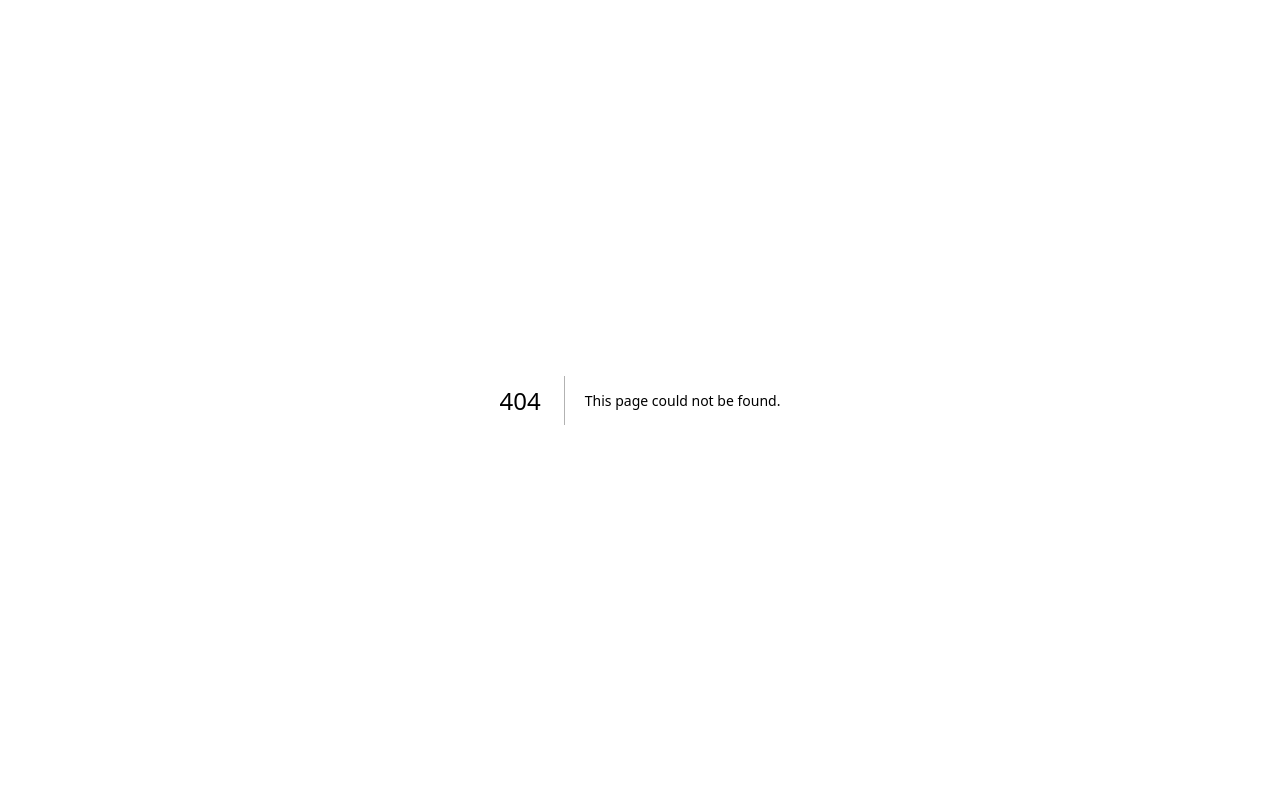
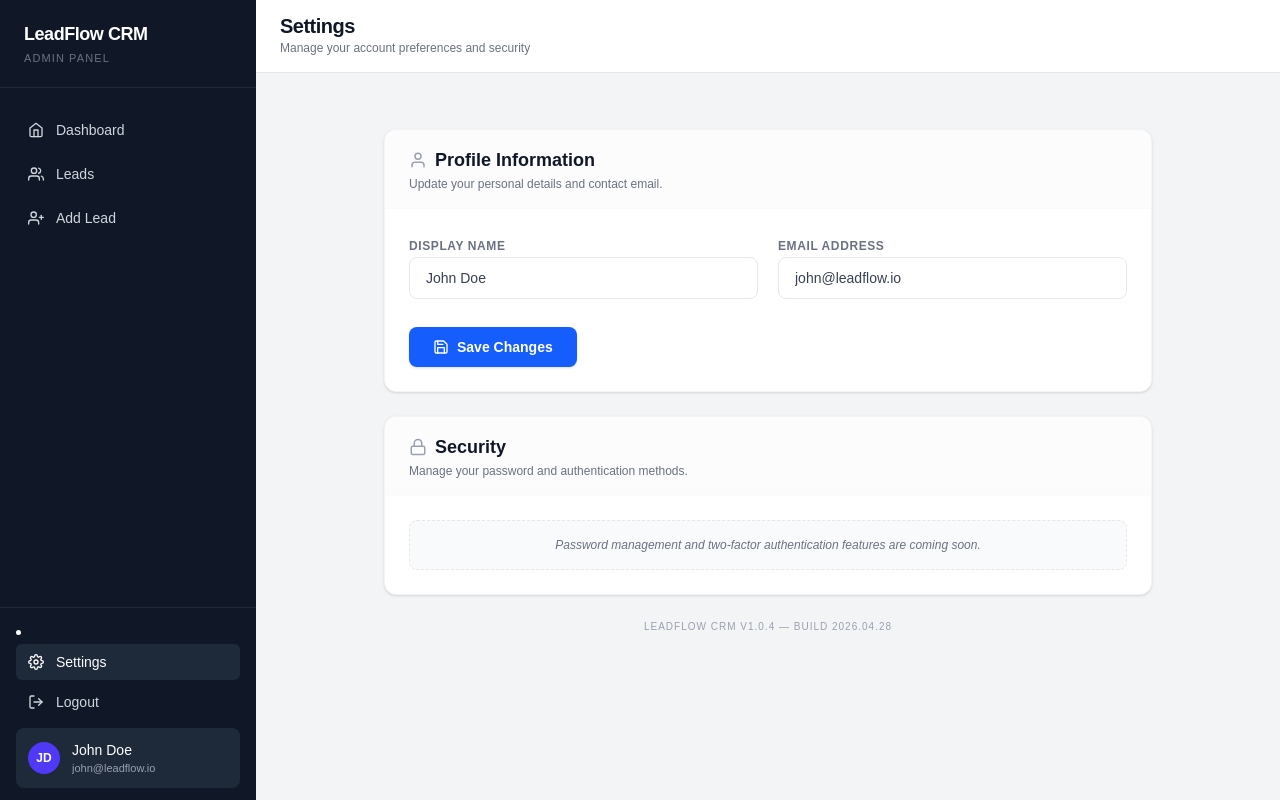
Before and after one commit to Teshome-Worku/FUTURE_FS_02, a Next.js app in the folder frontend/: page /dashboard/settings in a window 1280 px wide. Before the commit this address had no page. Built offline with nearby package versions, Linux system fonts and the light colour scheme.

Commit message:
feat: implement settings page and add sidebar component to dashboard layout

```diff
--- /dev/null
+++ b/frontend/src/app/dashboard/settings/page.js
@@ -0,0 +1,136 @@
+"use client";
+
+import { useState, useEffect } from "react";
+import { useHeader } from "@/context/HeaderContext";
+import {
+  FiUser,
+  FiMail,
+  FiLock,
+  FiCheckCircle,
+  FiSave
+} from "react-icons/fi";
+
+export default function SettingsPage() {
+  const { setHeader } = useHeader();
+
+  // ── Local State ──────────────────────────────────────────────────────────────
+  const [profile, setProfile] = useState({
+    name: "John Doe",
+    email: "john@leadflow.io",
+  });
+  const [isSaving, setIsSaving] = useState(false);
+  const [showSuccess, setShowSuccess] = useState(false);
+
+  // ── Configure global Header ─────────────────────────────────────────────────
+  useEffect(() => {
+    setHeader({
+      title: "Settings",
+      subTitle: "Manage your account preferences and security",
+      actionButton: null,
+    });
+  }, [setHeader]);
+
+  // ── Handlers ────────────────────────────────────────────────────────────────
+  const handleSave = (e) => {
+    e.preventDefault();
+    setIsSaving(true);
+
+    // Simulate API call
+    setTimeout(() => {
+      setIsSaving(false);
+      setShowSuccess(true);
+      setTimeout(() => setShowSuccess(false), 3000);
+    }, 800);
+  };
+
+  return (
+    <div className="max-w-3xl mx-auto py-6 space-y-6">
+
+      {/* ── Success Toast (Simple inline feedback) ── */}
+      {showSuccess && (
+        <div className="flex items-center gap-2 rounded-lg bg-green-50 px-4 py-3 text-sm font-medium text-green-700 border border-green-100 animate-in fade-in slide-in-from-top-4">
+          <FiCheckCircle className="h-4 w-4" />
+          Settings saved successfully!
+        </div>
+      )}
+
+      {/* ── Profile Section ── */}
+      <section className="bg-white rounded-xl shadow-sm border border-gray-100 overflow-hidden">
+        <div className="px-6 py-4 border-b border-gray-50 bg-gray-50/50">
+          <h2 className="text-lg font-semibold text-gray-900 flex items-center gap-2">
+            <FiUser className="text-gray-400" /> Profile Information
+          </h2>
+          <p className="text-xs text-gray-500 mt-0.5">Update your personal details and contact email.</p>
+        </div>
+
+        <form onSubmit={handleSave} className="p-6 space-y-5">
+          <div className="grid grid-cols-1 md:grid-cols-2 gap-5">
+            {/* Name */}
+            <div className="space-y-1.5">
+              <label className="text-xs font-bold text-gray-500 uppercase tracking-wider">
+                Display Name
+              </label>
+              <input
+                type="text"
+                value={profile.name}
+                onChange={(e) => setProfile({ ...profile, name: e.target.value })}
+                className="w-full rounded-lg border border-gray-200 bg-white px-4 py-2.5 text-sm text-gray-700 outline-none transition focus:border-blue-500 focus:ring-4 focus:ring-blue-500/10"
+              />
+            </div>
+
+            {/* Email */}
+            <div className="space-y-1.5">
+              <label className="text-xs font-bold text-gray-500 uppercase tracking-wider">
+                Email Address
+              </label>
+              <input
+                type="email"
+                value={profile.email}
+                onChange={(e) => setProfile({ ...profile, email: e.target.value })}
+                className="w-full rounded-lg border border-gray-200 bg-white px-4 py-2.5 text-sm text-gray-700 outline-none transition focus:border-blue-500 focus:ring-4 focus:ring-blue-500/10"
+              />
+            </div>
+          </div>
+
+          <div className="pt-2">
+            <button
+              type="submit"
+              disabled={isSaving}
+              className="inline-flex items-center gap-2 rounded-lg bg-blue-600 px-6 py-2.5 text-sm font-bold text-white shadow-sm transition hover:bg-blue-700 active:scale-95 disabled:opacity-50 disabled:cursor-not-allowed"
+            >
+              {isSaving ? (
+                <div className="h-4 w-4 animate-spin border-2 border-white/20 border-t-white rounded-full" />
+              ) : (
+                <FiSave className="h-4 w-4" />
+              )}
+              {isSaving ? "Saving..." : "Save Changes"}
+            </button>
+          </div>
+        </form>
+      </section>
+
+      {/* ── Security Section ── */}
+      <section className="bg-white rounded-xl shadow-sm border border-gray-100 overflow-hidden">
+        <div className="px-6 py-4 border-b border-gray-50 bg-gray-50/50">
+          <h2 className="text-lg font-semibold text-gray-900 flex items-center gap-2">
+            <FiLock className="text-gray-400" /> Security
+          </h2>
+          <p className="text-xs text-gray-500 mt-0.5">Manage your password and authentication methods.</p>
+        </div>
+        <div className="p-6">
+          <div className="rounded-lg bg-gray-50 p-4 border border-dashed border-gray-200 text-center">
+            <p className="text-xs font-medium text-gray-500 italic">
+              Password management and two-factor authentication features are coming soon.
+            </p>
+          </div>
+        </div>
+      </section>
+
+      {/* ── Version Info ── */}
+      <p className="text-center text-[10px] text-gray-400 uppercase tracking-widest font-medium">
+        LeadFlow CRM v1.0.4 — Build 2026.04.28
+      </p>
+
+    </div>
+  );
+}
--- a/frontend/src/components/dashboard/Sidebar.js
+++ b/frontend/src/components/dashboard/Sidebar.js
@@ -19,7 +19,7 @@ const mainNav = [
 ];
 
 const bottomNav = [
-  { label: "Settings", href: "#", icon: FiSettings },
+  { label: "Settings", href: "/dashboard/settings", icon: FiSettings },
 ];
 
 //logout
```
